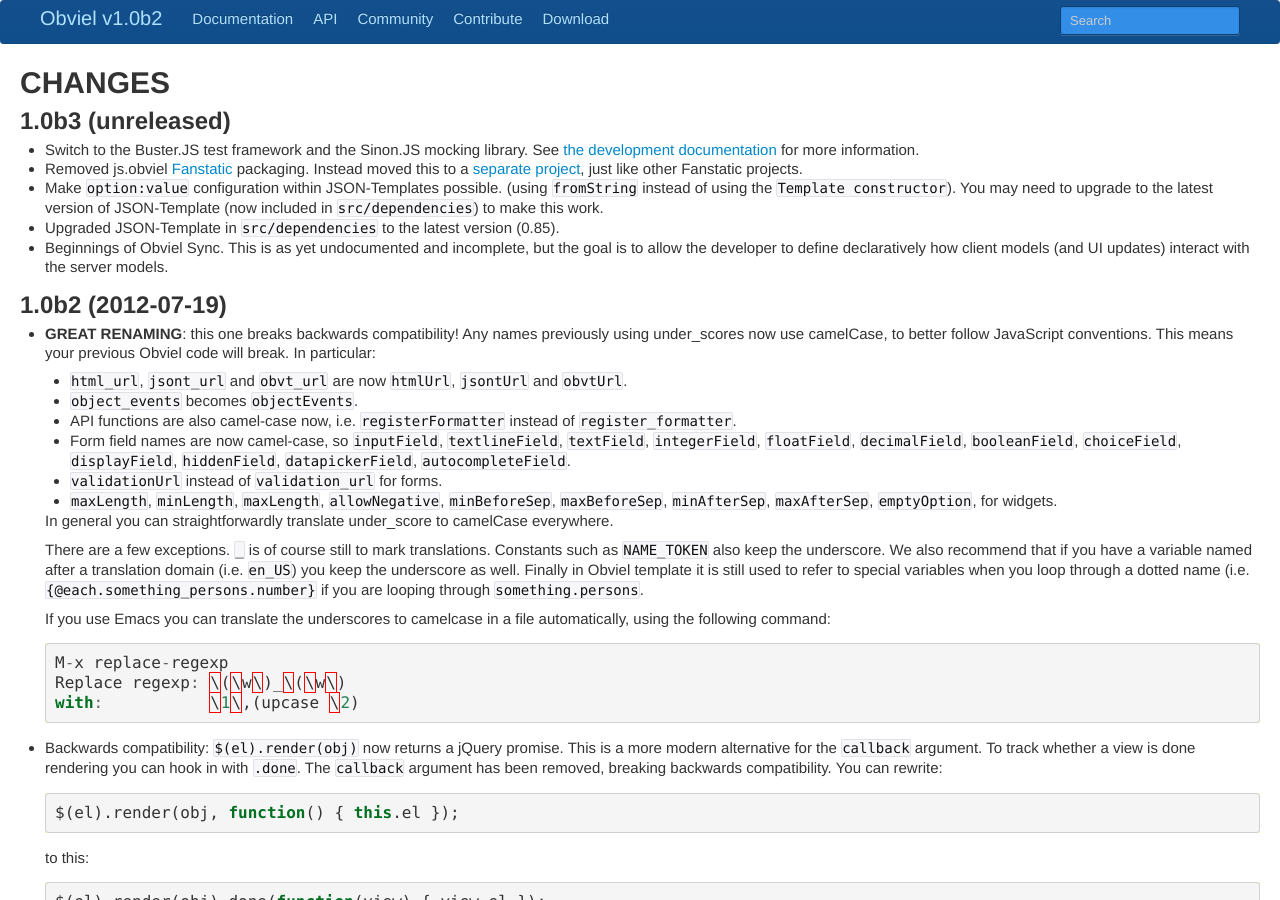
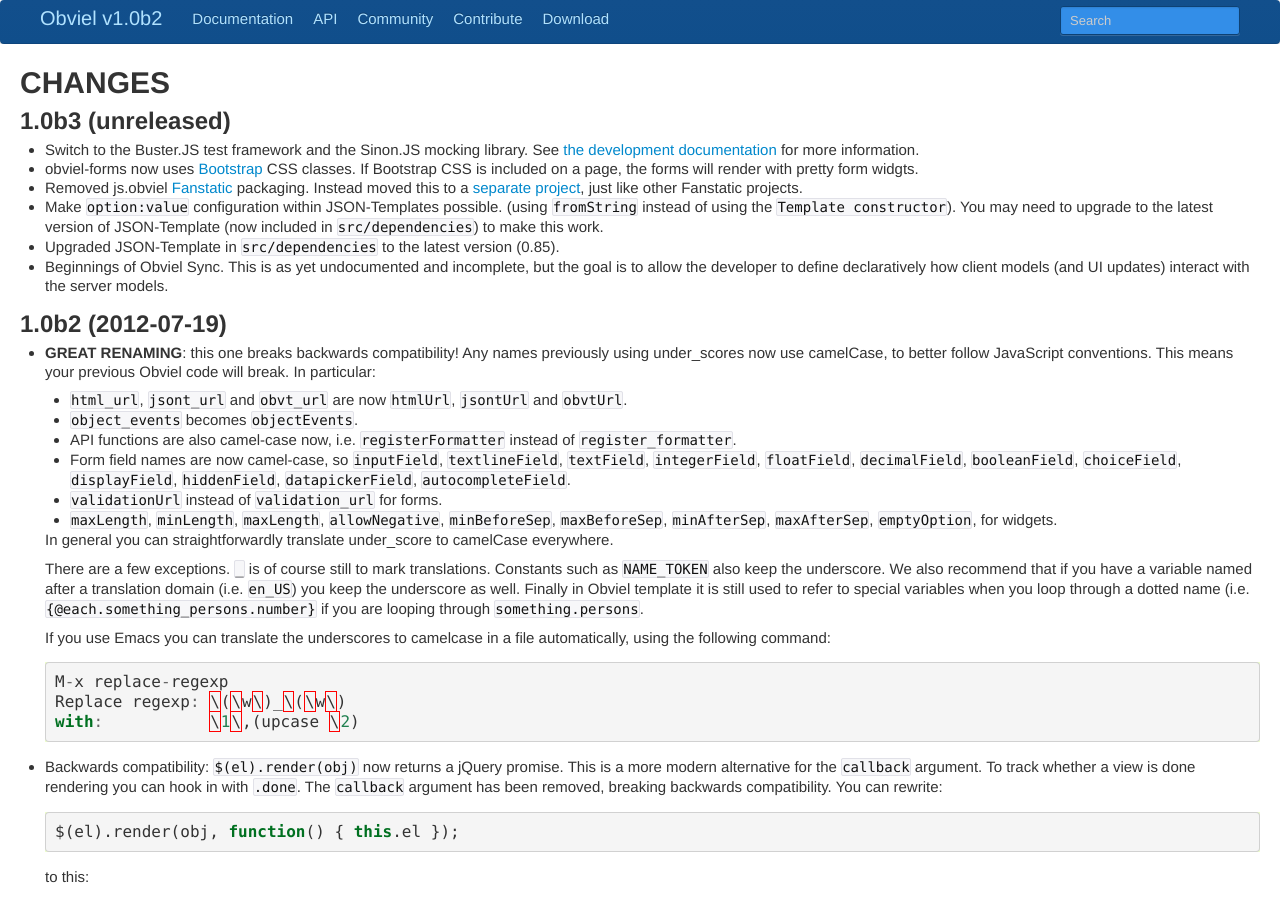
Before and after one commit to obviel/obviel, a Sphinx documentation site: the page built from doc/CHANGES.txt, in a window 1280 px wide and 900 px high. Built offline with Sphinx 7.4.7, drawn with Linux system fonts in a browser that asks for light colours.

Commit message:
Update docs.

```diff
--- a/CREDITS.txt
+++ b/CREDITS.txt
@@ -12,6 +12,8 @@
 
 * Christian Zagrodnick - js.obviel Fanstatic integration improvements,
   JSON-Template integration improvements
+
+* Rob Gietema - Bootstrap integration for Obviel Forms
 
 Useful conversations
 --------------------
--- a/doc/CHANGES.txt
+++ b/doc/CHANGES.txt
@@ -7,6 +7,11 @@
 * Switch to the Buster.JS test framework and the Sinon.JS mocking
   library. See :doc:`the development documentation <development>` for
   more information.
+
+* obviel-forms now uses Bootstrap_ CSS classes. If Bootstrap CSS is included
+  on a page, the forms will render with pretty form widgts.
+
+  .. _Bootstrap: http://twitter.github.com/bootstrap/
 
 * Removed js.obviel Fanstatic_ packaging. Instead moved this to a
   `separate project`_, just like other Fanstatic projects.
```
